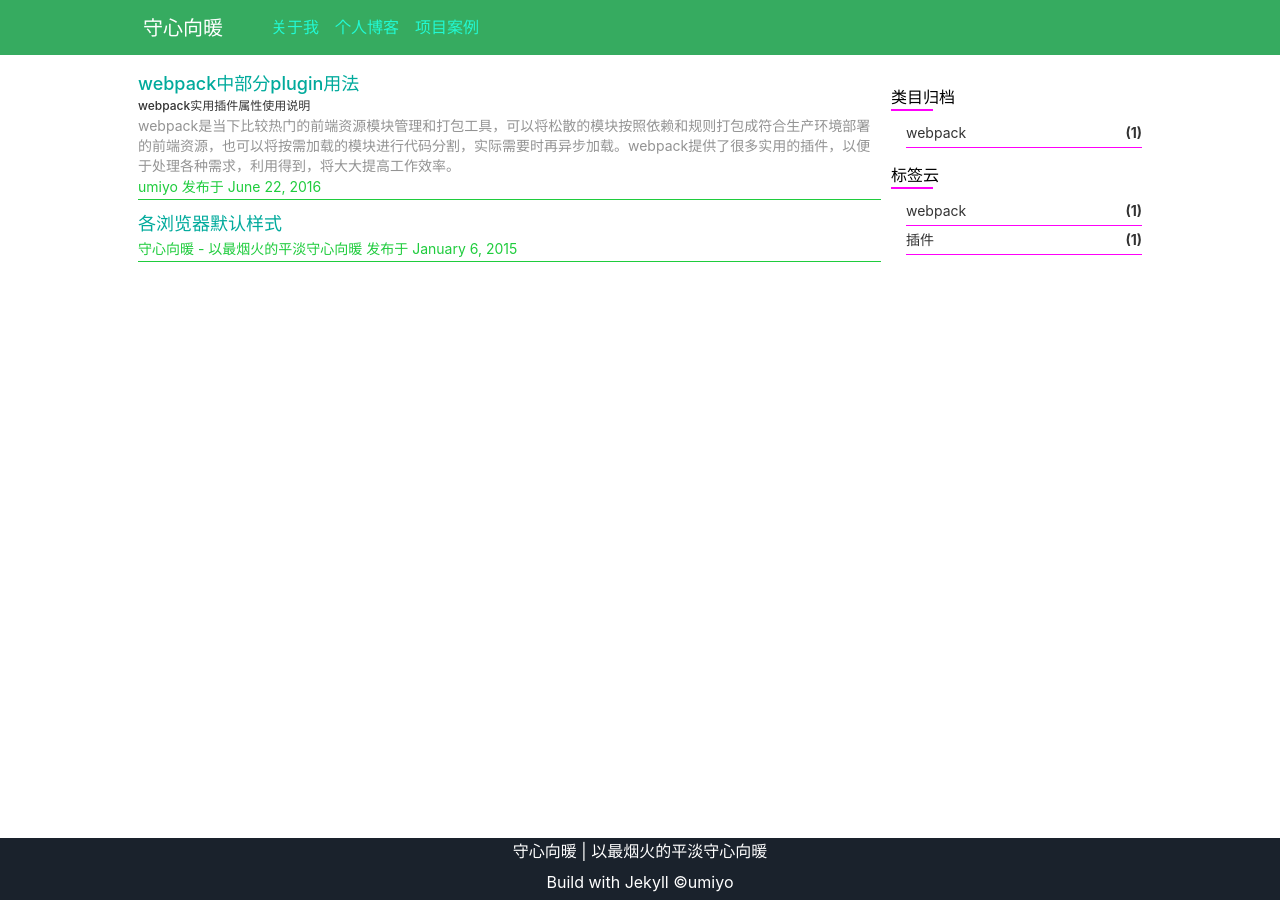
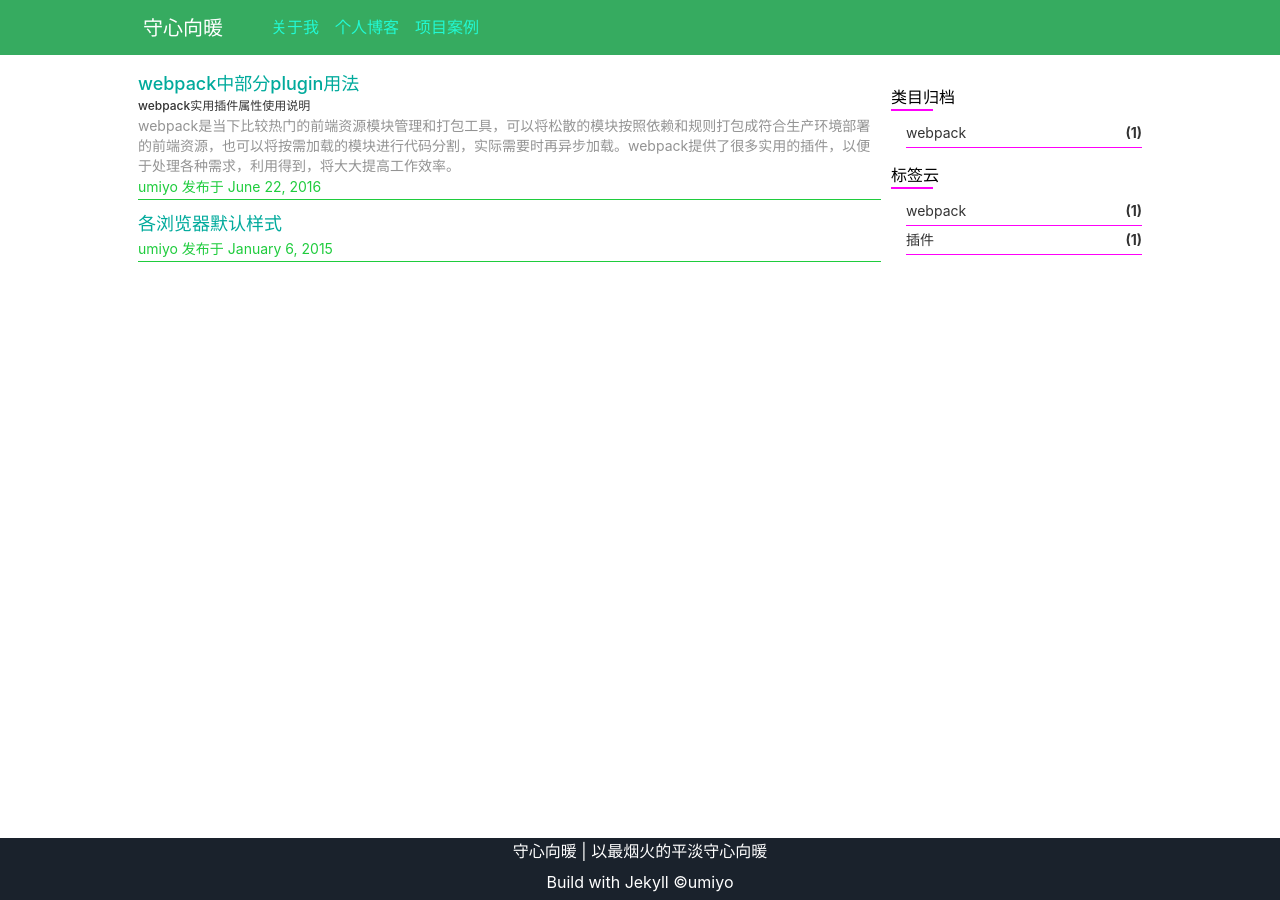
Before and after one commit to huaixuzhi/umiyo.github.io, a Jekyll site: the page built from blog.html, in a window 1280 px wide. Built offline with Jekyll 4.4.1, drawn with Linux system fonts in a browser that asks for light colours; a style sheet for code colours, icons or effects is not loaded; some of the changed lines change nothing that is shown.

Commit message:
fixed author

```diff
--- a/_config.yml
+++ b/_config.yml
@@ -1,6 +1,7 @@
 # 站点设置
 title: 守心向暖 - 以最烟火的平淡守心向暖
 description: "恒心是成功最好的帮手，不要妄自菲薄，也不要觉得每天一点点的进步微不足道。"
+author: umiyo
 permalink: pretty
 permalink: /:year/:month/:day/:title.html
 # baseurl: "/particle" # the subpath of your site, e.g. /blog
--- a/blog.html
+++ b/blog.html
@@ -19,7 +19,7 @@ title: 个人博客
             </div>
         </a>
         <p class="post-meta">
-            {% if post.author %}{{ post.author }}{% else %}{{ site.title }}{% endif %} 发布于 {{ post.date | date: "%B %-d, %Y" }}
+            {% if post.author %}{{ post.author }}{% else %}{{ site.author }}{% endif %} 发布于 {{ post.date | date: "%B %-d, %Y" }}
         </p>
     </div>
     {% endfor %}
```
